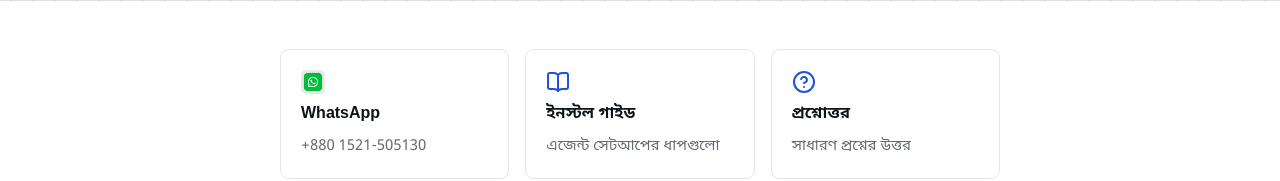
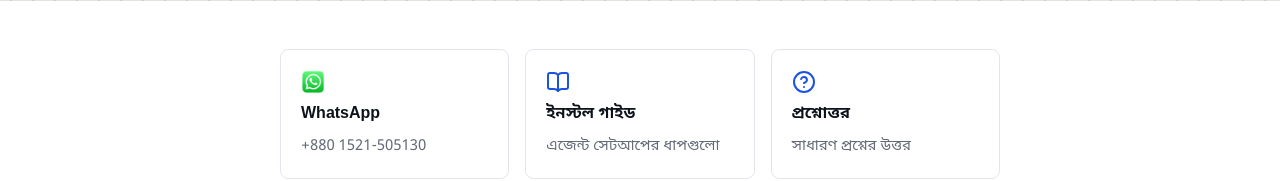
Before and after one commit to molla-rakib/scan-and-print, a Next.js app: page /support in a window 1280 px wide. Shown: the part 339-520 px from the top of the page. Built offline with nearby package versions, Linux system fonts and the light colour scheme; no server answers.

Commit message:
whatsApp icon update

```diff
--- a/components/whatsapp-icon.tsx
+++ b/components/whatsapp-icon.tsx
@@ -1,9 +1,16 @@
-import { cn } from "@/lib/utils"
+import { cn } from "@/lib/utils";
 
 /** WhatsApp logo (public/images/whatsapp.avif, 740×740, square on white, so the corners are rounded here). */
 export function WhatsAppIcon({ className }: { className?: string }) {
   return (
     // eslint-disable-next-line @next/next/no-img-element -- tiny static icon
-    <img src="/images/whatsapp.avif" alt="" aria-hidden width={740} height={740} className={cn("size-5 shrink-0 rounded-[22%]", className)} />
-  )
+    <img
+      src="/images/whatsapp.png"
+      alt=""
+      aria-hidden
+      width={740}
+      height={740}
+      className={cn("size-5 shrink-0 rounded-[22%]", className)}
+    />
+  );
 }
```
Also changed, not shown: public/images/whatsapp.avif (deleted), public/images/whatsapp.png (added).
